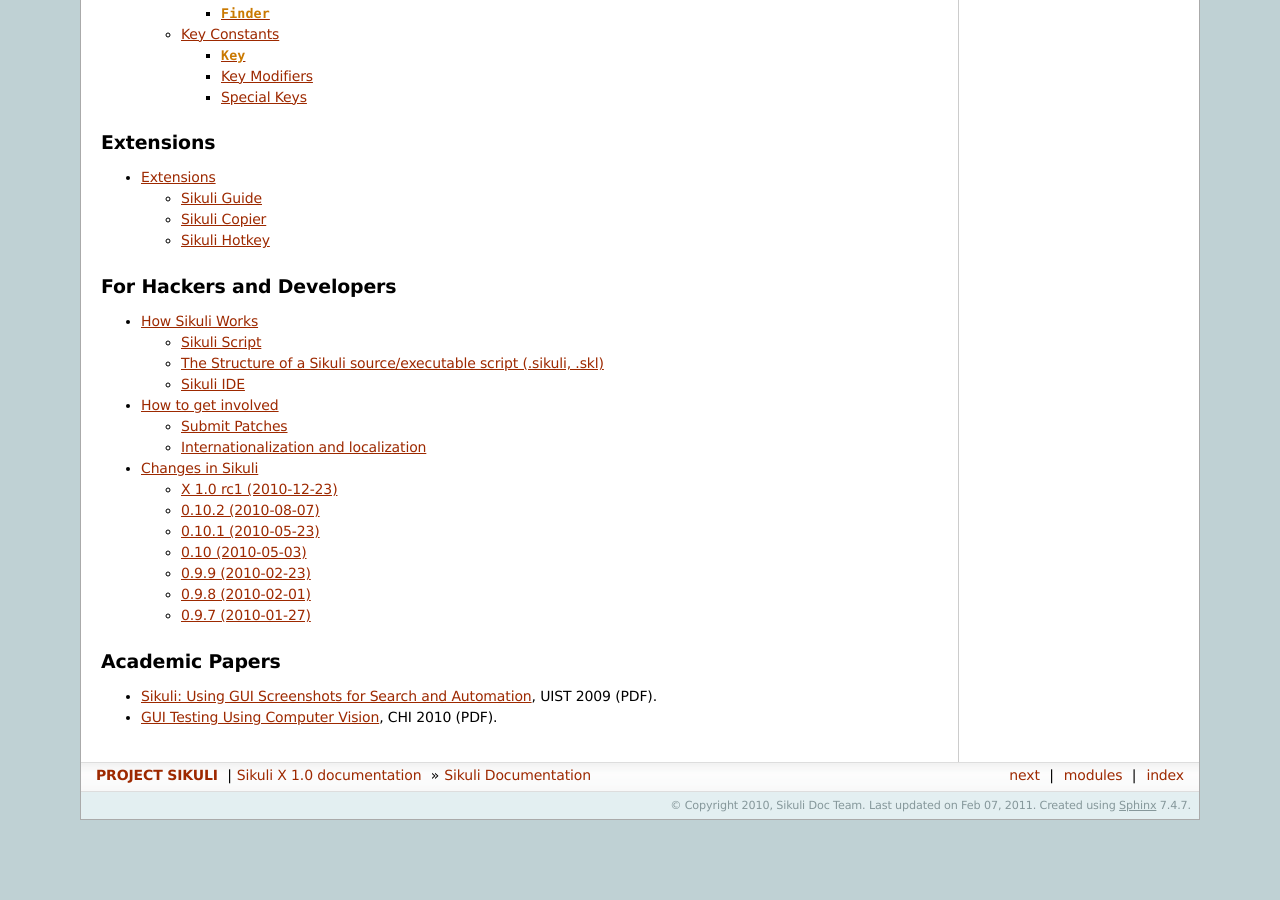
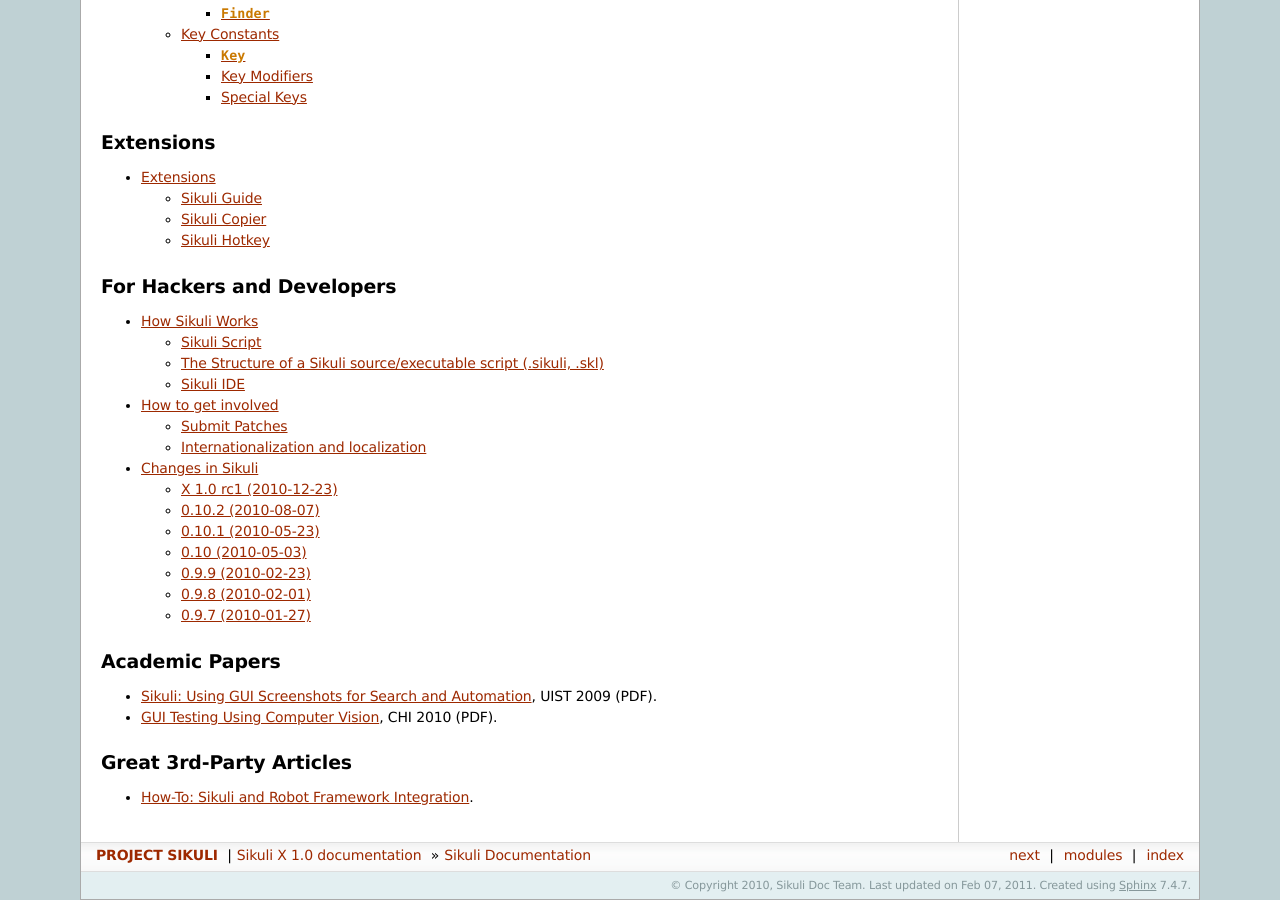
Before and after one commit to sikuli/sikuli, a Sphinx documentation site: the page built from docs/source/index.rst, in a window 1280 px wide and 900 px high, scrolled down 1871 px. Built offline with Sphinx 7.4.7, drawn with Linux system fonts in a browser that asks for light colours; before the commit the page ends 2691 px from its top, so only the background shows below that; some of the changed text lies outside the part shown.

Commit message:
add a link to a 3rd-party article:  "How-To: Sikuli and Robot Framework Integration"

```diff
--- a/docs/source/index.rst
+++ b/docs/source/index.rst
@@ -118,3 +118,9 @@
 
 * `Sikuli: Using GUI Screenshots for Search and Automation <http://groups.csail.mit.edu/uid/projects/sikuli/sikuli-uist2009.pdf>`_, UIST 2009 (PDF).
 * `GUI Testing Using Computer Vision <http://groups.csail.mit.edu/uid/projects/sikuli/sikuli-chi2010.pdf>`_, CHI 2010 (PDF).
+
+
+Great 3rd-Party Articles
+------------------------
+
+* `How-To: Sikuli and Robot Framework Integration <http://blog.mykhailo.com/2011/02/how-to-sikuli-and-robot-framework.html>`_.
```
